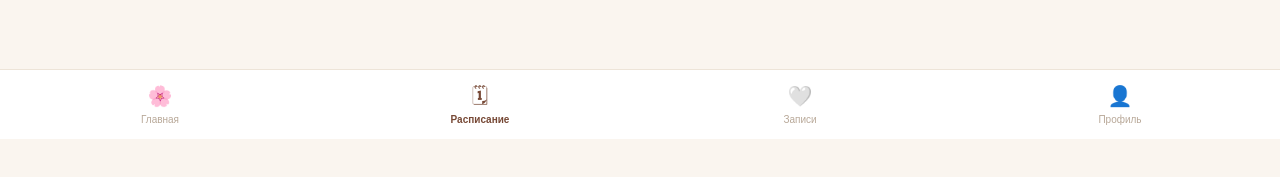
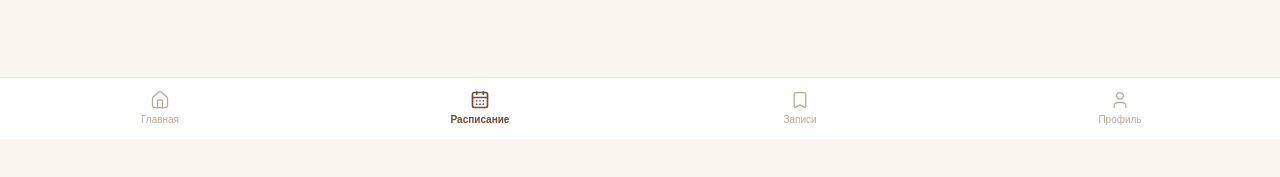
Before and after one commit to valiev2188/lotos-studio, a React (Vite) app in the folder apps/miniapp/: page /schedule in a window 1280 px wide. Shown: the part 661-838 px from the top of the page. Built offline with nearby package versions, Linux system fonts and the light colour scheme; no server answers.

Commit message:
auto: update BottomNav.tsx

```diff
--- a/apps/miniapp/src/components/ui/BottomNav.tsx
+++ b/apps/miniapp/src/components/ui/BottomNav.tsx
@@ -1,10 +1,18 @@
 import { NavLink } from 'react-router-dom';
+import { Home, CalendarDays, Bookmark, User } from 'lucide-react';
+
+const C = {
+  bg: '#FAF5EF', white: '#FFFFFF', bark: '#1C1810',
+  stone: '#8B7355', dust: '#B8A898', terra: '#774936', border: '#EDE4D8',
+  petal: '#F2E9DF', green: '#4CAF50', amber: '#F59E0B', red: '#EF4444',
+  purple: '#662E9B', purpleLight: '#f3ecfb',
+};
 
 const tabs = [
-  { to: '/', label: 'Главная', emoji: '🌸' },
-  { to: '/schedule', label: 'Расписание', emoji: '🗓' },
-  { to: '/my-bookings', label: 'Записи', emoji: '🤍' },
-  { to: '/profile', label: 'Профиль', emoji: '👤' },
+  { to: '/',            label: 'Главная',    Icon: Home },
+  { to: '/schedule',    label: 'Расписание', Icon: CalendarDays },
+  { to: '/my-bookings', label: 'Записи',     Icon: Bookmark },
+  { to: '/profile',     label: 'Профиль',    Icon: User },
 ];
 
 export default function BottomNav() {
@@ -12,8 +20,8 @@ export default function BottomNav() {
     <nav
       className="fixed bottom-0 left-0 right-0 z-50"
       style={{
-        background: '#fff',
-        borderTop: '1px solid #EDE4D8',
+        background: C.white,
+        borderTop: `1px solid ${C.border}`,
         paddingBottom: 'env(safe-area-inset-bottom)',
       }}
     >
@@ -23,16 +31,19 @@ export default function BottomNav() {
             key={tab.to}
             to={tab.to}
             end={tab.to === '/'}
-            className={({ isActive }) =>
-              `flex-1 flex flex-col items-center py-3 gap-0.5 transition-colors font-instrument ${
-                isActive ? 'text-[#774936]' : 'text-[#B8A898]'
-              }`
-            }
+            className="flex-1 flex flex-col items-center py-3 gap-0.5 transition-colors font-instrument"
           >
             {({ isActive }) => (
               <>
-                <span className="text-xl">{tab.emoji}</span>
-                <span className={`text-[10px] ${isActive ? 'font-semibold' : 'font-normal'}`}>
+                <tab.Icon
+                  size={20}
+                  color={isActive ? C.terra : C.dust}
+                  strokeWidth={isActive ? 2 : 1.5}
+                />
+                <span
+                  className={`text-[10px] ${isActive ? 'font-semibold' : 'font-normal'}`}
+                  style={{ color: isActive ? C.terra : C.dust }}
+                >
                   {tab.label}
                 </span>
               </>
```
